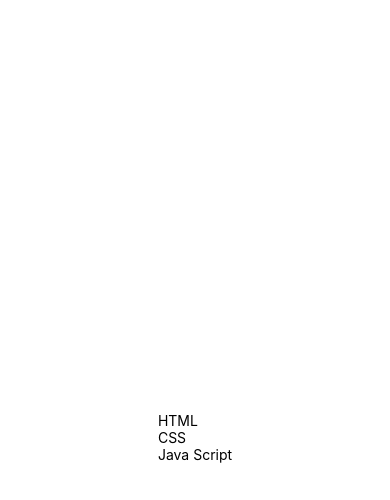
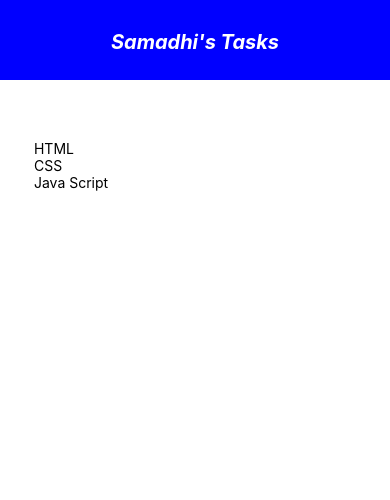
Before and after one commit to Chathuranga97lj/todo-app, a React Native app: screen / in a window 390 px wide. Shown: the top 500 px of the page. Built offline with nearby package versions, Linux system fonts and the light colour scheme.

Commit message:
add header

```diff
--- a/App.js
+++ b/App.js
@@ -1,6 +1,7 @@
 import { StatusBar } from 'expo-status-bar';
-import { StyleSheet, Text, View, FlatList } from 'react-native';
+import { StyleSheet, Text, View, FlatList, SafeAreaView } from 'react-native';
 import React, {useState} from 'react';
+import Header from './components/Header';
 
 export default function App() {
 
@@ -11,7 +12,8 @@ export default function App() {
   ])
 
   return (
-    <View style={styles.container}>
+    <SafeAreaView style={styles.container}>
+      <Header/>
       <View style={styles.content}>
         <View style={styles.list}>
           <FlatList
@@ -22,7 +24,7 @@ export default function App() {
           />
         </View>
       </View>
-    </View>
+    </SafeAreaView>
   );
 }
 
@@ -30,8 +32,7 @@ const styles = StyleSheet.create({
   container: {
     flex: 1,
     backgroundColor: '#fff',
-    alignItems: 'center',
-    justifyContent: 'center',
+
   },
   content: {
     padding: 30
--- /dev/null
+++ b/components/Header.js
@@ -0,0 +1,28 @@
+//rafce
+import React from 'react'
+import { StyleSheet, Text, View} from 'react-native';
+
+const Header = () => {
+  return (
+    <View style={styles.header}>
+        <Text style={styles.title}>Samadhi's Tasks</Text>
+    </View>
+  )
+}
+
+const styles = StyleSheet.create({
+    header: {
+        paddingTop: 30,
+        backgroundColor: "blue",
+        height: 80
+    },
+    title: {
+        textAlign: 'center',
+        color: 'white',
+        fontSize: 20,
+        fontWeight: 'bold',
+        fontStyle: 'italic'
+    }
+})
+
+export default Header
```
